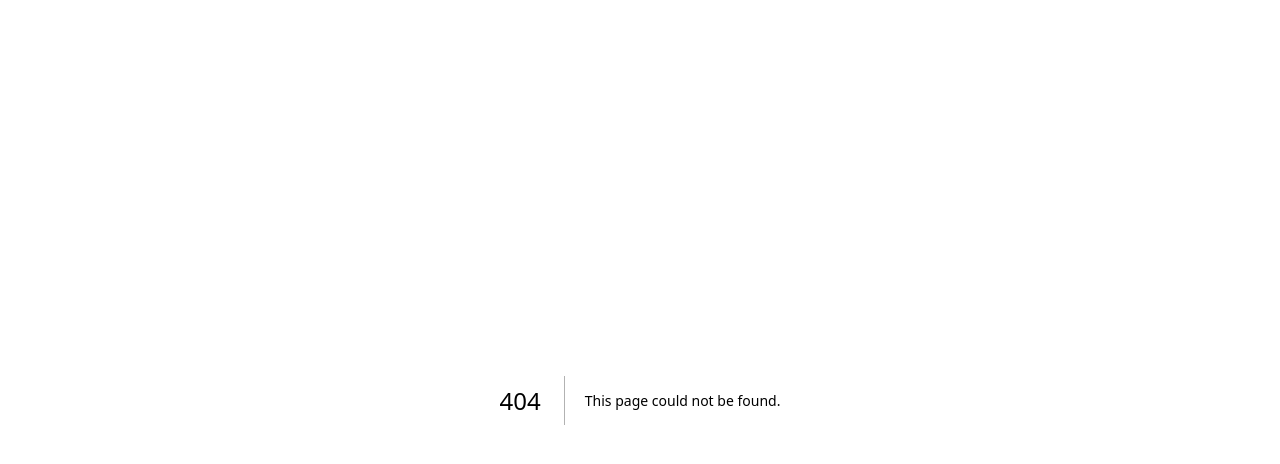
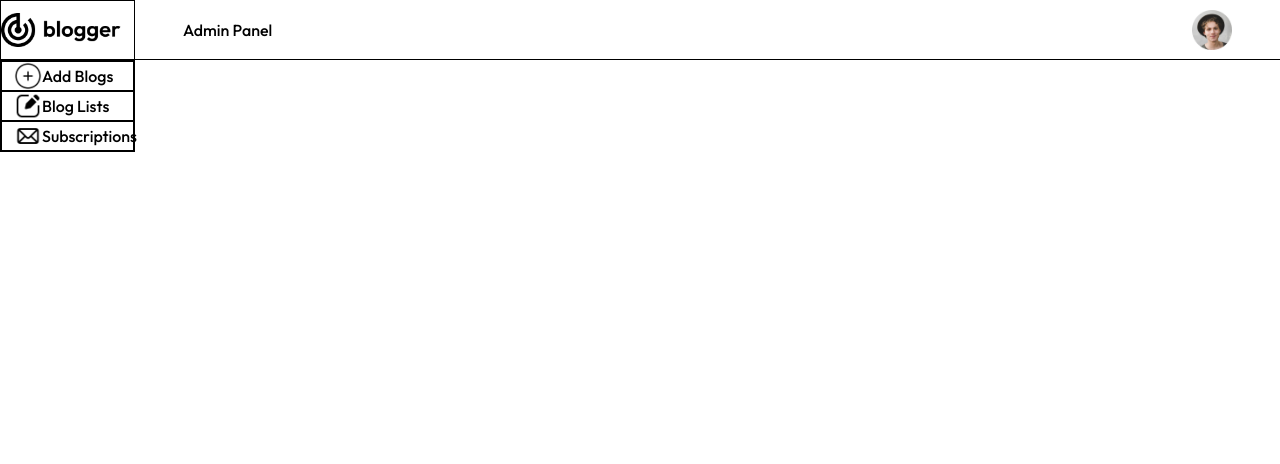
Before and after one commit to KaveeshaDisssanayake/blog-app, a Next.js app: page /admin/addProduct in a window 1280 px wide. Before the commit this address had no page. Shown: the top 464 px of the page. Built offline with nearby package versions, Linux system fonts and the light colour scheme.

Commit message:
create admin dashboard

```diff
--- /dev/null
+++ b/Components/AdminComponents/Sidebar.jsx
@@ -0,0 +1,32 @@
+import { assets } from "@/Assets/assets";
+import Image from "next/image";
+import Link from "next/link";
+import React from "react";
+
+const Sidebar = () => {
+  return (
+    <div className="flex flex-col bg-slate-100 ">
+      <div className="px-2 sm:pl-14 py-3 border border-black">
+        <Image src={assets.logo} width={120} alt="" />
+      </div>
+      <div className="w-28 sm:w-80 h-[100vh] relative py-12 border border-black ">
+        <div className="w-[50%] sm:w-[80%] absolute right-0 ">
+          <Link href='/admin/addProduct' className="flex items-center border border-black gap-3 font-medium px-3 py-2 bg-white shadow-[-5px_5px_0px_#000000]">
+            <Image src={assets.add_icon} alt="" width={28} />
+            <p>Add Blogs</p>
+          </Link>
+          <Link href='/admin/blogList' className=" mt-5 flex items-center border border-black gap-3 font-medium px-3 py-2 bg-white shadow-[-5px_5px_0px_#000000]">
+            <Image src={assets.blog_icon} alt="" width={28} />
+            <p>Blog Lists</p>
+          </Link >
+          <Link href='/admin/subscriptions' className=" mt-5 flex items-center border border-black gap-3 font-medium px-3 py-2 bg-white shadow-[-5px_5px_0px_#000000]">
+            <Image src={assets.email_icon} alt="" width={28} />
+            <p>Subscriptions</p>
+          </Link >
+        </div>
+      </div>
+    </div>
+  );
+};
+
+export default Sidebar;
--- /dev/null
+++ b/app/admin/addProduct/page.jsx
@@ -0,0 +1,12 @@
+'use client'
+import React from 'react'
+
+const page = () => {
+  return (
+    <>
+    <form action=""></form>
+    </>
+  )
+}
+
+export default page
--- /dev/null
+++ b/app/admin/blogList/page.jsx
@@ -0,0 +1,10 @@
+'use client'
+import React from 'react'
+
+const page = () => {
+  return (
+    <div>page</div>
+  )
+}
+
+export default page
--- /dev/null
+++ b/app/admin/layout.jsx
@@ -0,0 +1,21 @@
+import { assets } from "@/Assets/assets";
+import Sidebar from "@/Components/AdminComponents/Sidebar";
+import Image from "next/image";
+
+export default function Layout({children}){
+      return(
+        <>
+        <div className="flex">
+         <Sidebar/>
+         <div className="flex flex-col w-full">
+          <div className="flex items-center justify-between w-full py-3 max-h-[60px] px-12 border-b border-black ">
+            <h3 className="font-medium">Admin Panel</h3>
+            <Image src={assets.profile_icon} width={40}  alt='' />
+          </div>
+          {children}
+         </div>
+        </div>
+
+        </>
+      )
+}
--- /dev/null
+++ b/app/admin/page.jsx
@@ -0,0 +1,9 @@
+import React from 'react'
+
+const page = () => {
+  return (
+    <div>page</div>
+  )
+}
+
+export default page
--- /dev/null
+++ b/app/admin/subscriptions/page.jsx
@@ -0,0 +1,10 @@
+'use client'
+import React from 'react'
+
+const page = () => {
+  return (
+    <div>page</div>
+  )
+}
+
+export default page
```
